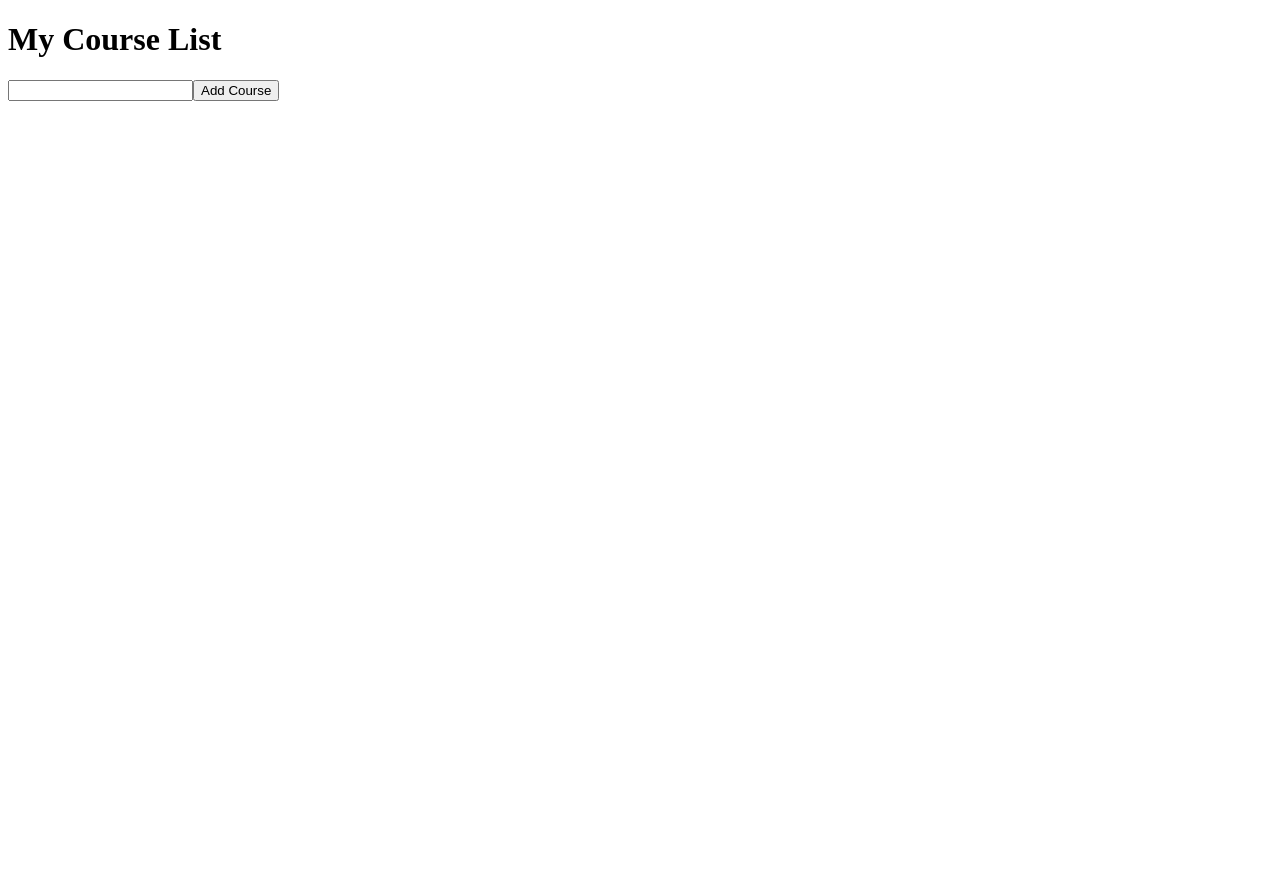
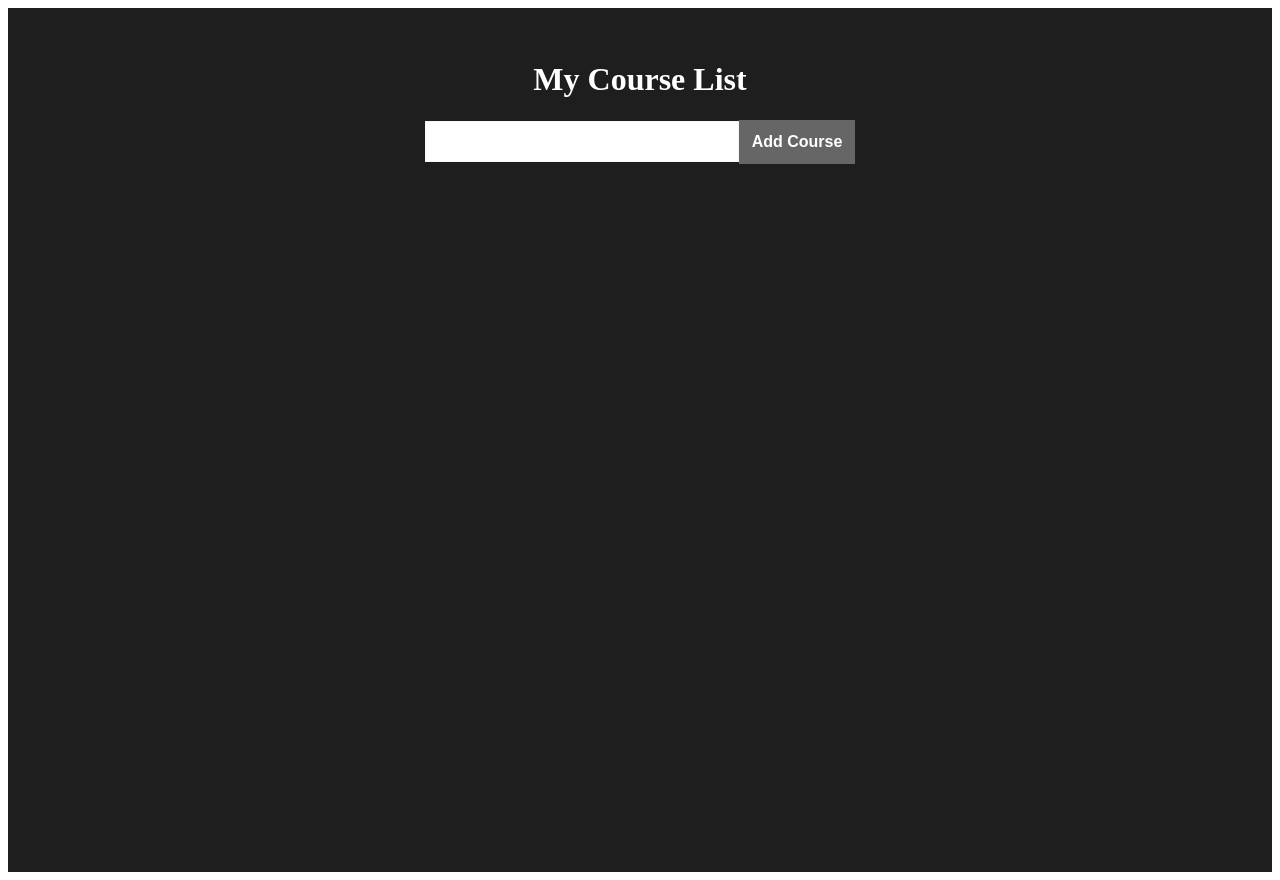
Before and after one commit to Abolfazl181920/zustand, a React (Vite) app: page / in a window 1280 px wide. Before the commit the page ends 800 px from the top, so only its background shows below. Built offline with nearby package versions, Linux system fonts and the light colour scheme.

Commit message:
[style]: push all styles in App.css!

```diff
--- a/src/App.css
+++ b/src/App.css
@@ -0,0 +1,68 @@
+ul {
+    padding: 0;
+  }
+
+  .main-container {
+    padding: 2rem;
+    height: 100vh;
+    background-color: #1e1e1e;
+    color: #fff;
+    display: flex;
+    flex-direction: column;
+    justify-content: flex-start;
+    align-items: center;
+  }
+
+  .form-container {
+    display: flex;
+    justify-content: center;
+    align-items: center;
+    width: 100%;
+
+  }
+
+  .form-input {
+    padding: 0.75rem;
+    outline: none;
+    border: 1px solid rgb(247, 247, 247);
+    width: 18rem;
+  }
+
+  .form-submit-btn {
+    background-color: #666;
+    padding: 0.75rem;
+    border: 1px solid #666;
+    color: #fff;
+    font-size: 16px;
+    font-weight: bold;
+    cursor: pointer;
+  }
+
+  .course-item {
+    display: flex;
+    justify-content: space-between;
+    align-items: center;
+    width: 24rem;
+    box-shadow: 0px 0px 10px rgba(0, 0, 0, 0.1);
+    border-radius: 10px;
+    border: 2px solid white;
+    margin: 1rem 0;
+    padding: 1rem;
+    font-weight: bold;
+  }
+
+  .course-item-col-1 {
+    display: flex;
+    justify-content: flex-start;
+    align-items: center;
+    gap: 5px;
+  }
+
+  .delete-btn {
+    padding: 0.5rem;
+    color: white;
+    background-color: #ff0000cc;
+    border-radius: 5px;
+    border: none;
+    cursor: pointer;
+  }
--- a/src/main.jsx
+++ b/src/main.jsx
@@ -1,6 +1,7 @@
 import React from 'react'
 import ReactDOM from 'react-dom/client'
 import App from './App'
+import './App.css'
 
 ReactDOM.createRoot(document.getElementById('root')).render(
   <App />
```
